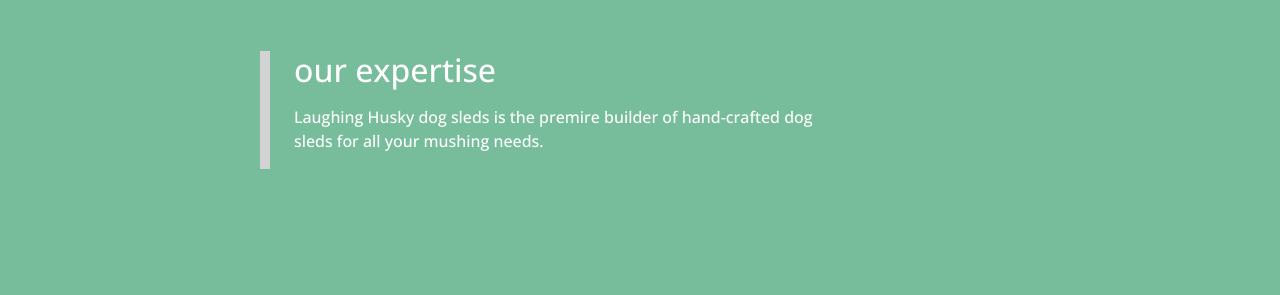
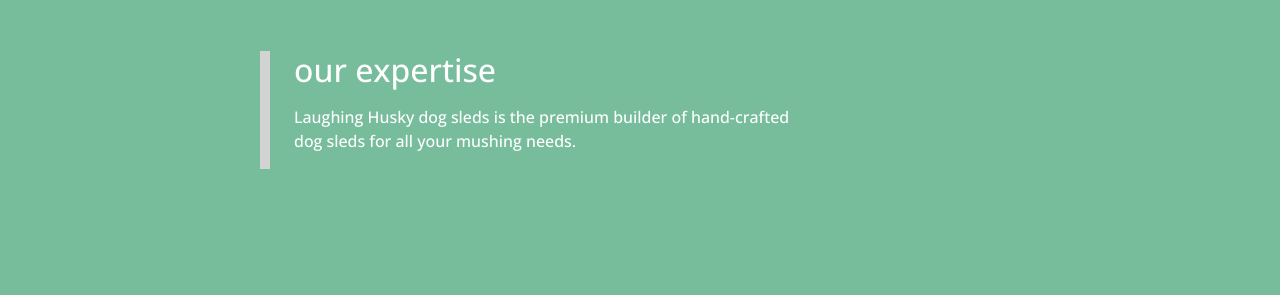
Before and after one commit to mesabafinance/taqtyle.com, a Jekyll site: the page built from index.html, in a window 1280 px wide and 900 px high, scrolled down 595 px. Shown: the part 154-449 px from the top of the window. Built offline with Jekyll 4.4.1, drawn with Linux system fonts in a browser that asks for light colours; a script that is not in the unit is left out.

```diff
--- a/index.html
+++ b/index.html
@@ -19,7 +19,7 @@
         <div class="row">
             <div class="box pl-4 col-md-6 offset-md-2">
                 <h2>our expertise</h2>
-                <p class="mt-3">Laughing Husky dog sleds is the premire builder of hand-crafted dog sleds for all your mushing needs.</p>
+                <p class="mt-3">Laughing Husky dog sleds is the premium builder of hand-crafted dog sleds for all your mushing needs.</p>
             </div>
 
         </div>
```
Also changed, not shown: 1 other file.
